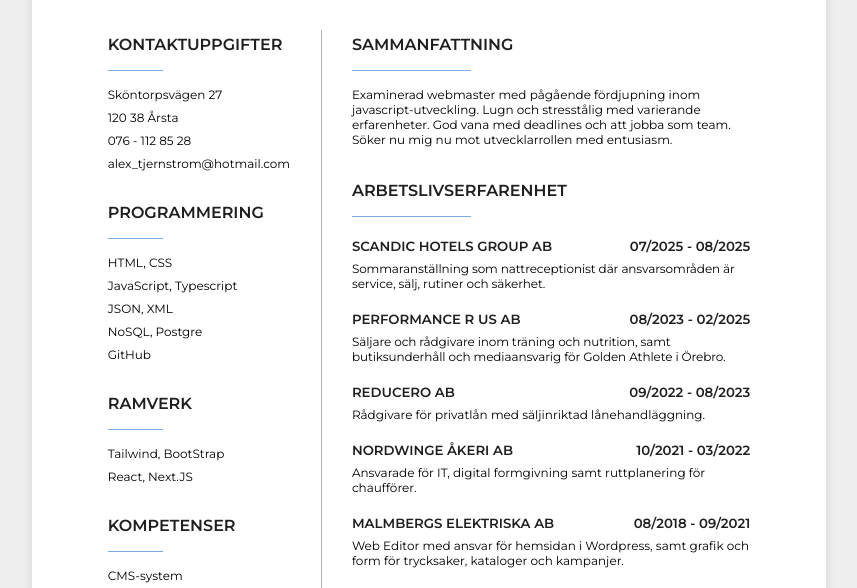
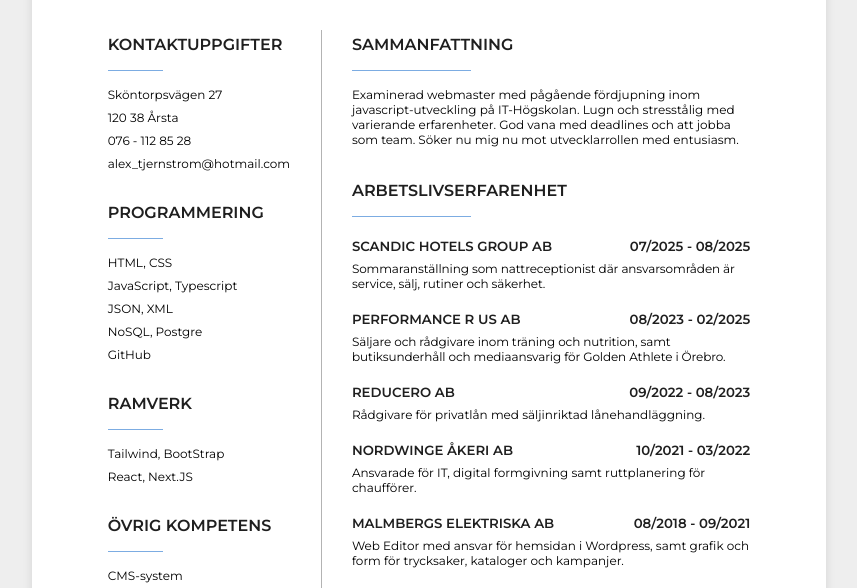
Before and after one commit to tZandr/Resume-CV, a plain HTML site: page index.html in a window 1280 px wide. Shown: the part 175-763 px from the top of the page, without its empty margins (211-1068 px from the left). Drawn offline with Linux system fonts and the light colour scheme.

Commit message:
minor changes

```diff
--- a/index.html
+++ b/index.html
@@ -57,7 +57,7 @@
 
           <br />
           <div>
-            <h4>KOMPETENSER</h4>
+            <h4>ÖVRIG KOMPETENS</h4>
             <div class="line"></div>
             <p>CMS-system</p>
             <p>Sökmotoroptimering</p>
@@ -83,7 +83,7 @@
             <div class="line"></div>
             <p>
               Examinerad webmaster med pågående fördjupning inom
-              javascript-utveckling. Lugn och stresstålig med varierande
+              javascript-utveckling på IT-Högskolan. Lugn och stresstålig med varierande
               erfarenheter. God vana med deadlines och att jobba som team. Söker
               nu mig nu mot utvecklarrollen med entusiasm.
             </p>
```
